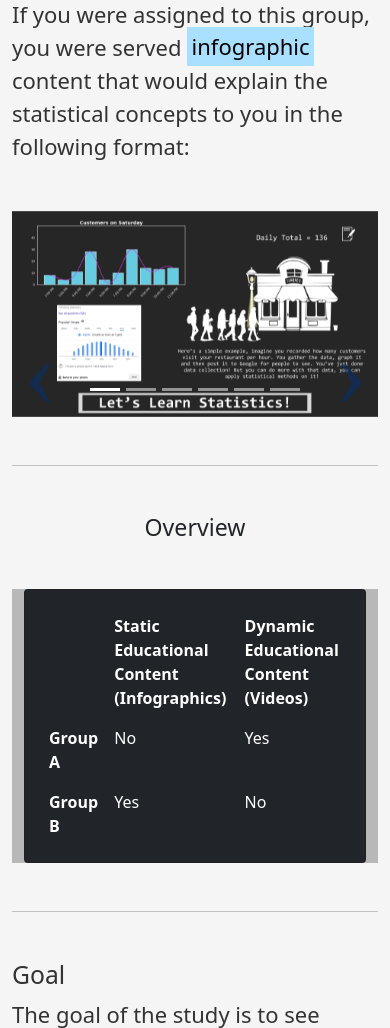
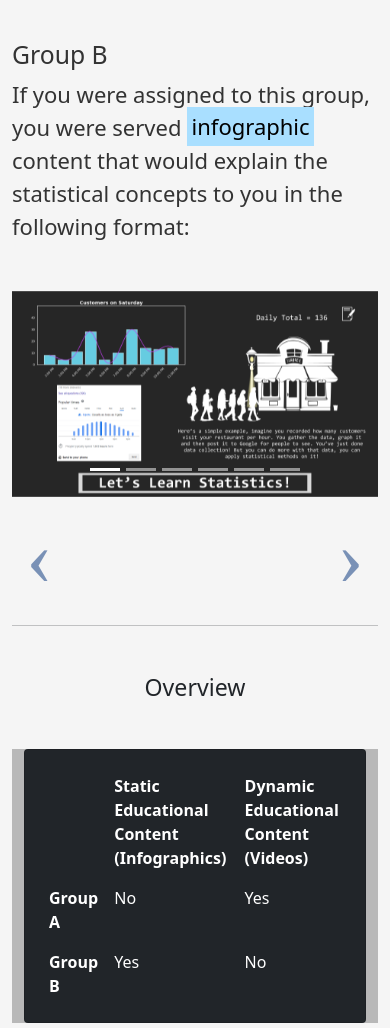
Before and after one commit to CraftInsights/FastAPIResearchStudy, a FastAPI app: page /debrief in a window 390 px wide. Shown: the part 1574-2602 px from the top of the page. Run offline with FastAPI, Linux system fonts and the light colour scheme.

Commit message:
Added media query and small changes to a few templates

```diff
--- a/assets/css/main.css
+++ b/assets/css/main.css
@@ -102,3 +102,18 @@ mark {
 .carousel-control-next-icon:before {
     content: '\203a'; /* Right-pointing arrow for next */
 }
+
+@media (max-width: 48rem) { /* Adjust breakpoint as needed */
+    .custom-carousel .carousel-control-prev,
+    .custom-carousel .carousel-control-next {
+        top: auto; /* Remove the top positioning */
+        bottom: -2rem; /* Position the controls below the carousel */
+    }
+    .custom-carousel .carousel-control-prev-icon:before,
+    .custom-carousel .carousel-control-next-icon:before {
+        font-size: 5rem; /* Adjust the font size for mobile view */
+    }
+    .custom-carousel {
+        margin-bottom: 8rem; /* Add space below the carousel */
+    }
+}
--- a/templates/debrief.html
+++ b/templates/debrief.html
@@ -1,7 +1,6 @@
 {% extends "base.html" %}
 
 {% block content %}
-
     <!-- Content -->
     <main class="container">
         <div class="col-md-12">
@@ -33,7 +32,7 @@
                 <h2>Group A</h2>
                 <p class="mb-5">If you were assigned to this group, you were served <mark class="bg-highlight">video</mark> content that would explain the statistical concepts to you to you in the following format:</p> <!-- Added spacing here -->
 
-                <div id="videoCarousel" class="carousel slide" data-bs-ride="carousel" data-bs-wrap="true">
+                <div id="videoCarousel" class="carousel slide custom-carousel" data-bs-ride="carousel" data-bs-wrap="true">
                 <div class="carousel-indicators">
                     <button type="button" data-bs-target="#videoCarousel" data-bs-slide-to="0" class="active" aria-current="true" aria-label="Slide 1"></button>
                     <button type="button" data-bs-target="#videoCarousel" data-bs-slide-to="1" aria-label="Slide 2"></button>
@@ -80,14 +79,14 @@
                 <h2 class="mt-5">Group B</h2>
                 <p class="mb-5">If you were assigned to this group, you were served <mark class="bg-highlight">infographic</mark> content that would explain the statistical concepts to you in the following format:</p> <!-- Added spacing here -->
 
-                <div id="carouselExampleIndicators" class="carousel slide" data-bs-ride="carousel" data-bs-wrap="true">
+                <div id="infographicCarousel" class="carousel slide custom-carousel" data-bs-ride="carousel" data-bs-wrap="true">
                     <div class="carousel-indicators">
-                        <button type="button" data-bs-target="#carouselExampleIndicators" data-bs-slide-to="0" class="active" aria-current="true" aria-label="Slide 1"></button>
-                        <button type="button" data-bs-target="#carouselExampleIndicators" data-bs-slide-to="1" aria-label="Slide 2"></button>
-                        <button type="button" data-bs-target="#carouselExampleIndicators" data-bs-slide-to="2" aria-label="Slide 3"></button>
-                        <button type="button" data-bs-target="#carouselExampleIndicators" data-bs-slide-to="3" aria-label="Slide 4"></button>
-                        <button type="button" data-bs-target="#carouselExampleIndicators" data-bs-slide-to="4" aria-label="Slide 5"></button>
-                        <button type="button" data-bs-target="#carouselExampleIndicators" data-bs-slide-to="5" aria-label="Slide 6"></button>
+                        <button type="button" data-bs-target="#infographicCarousel" data-bs-slide-to="0" class="active" aria-current="true" aria-label="Slide 1"></button>
+                        <button type="button" data-bs-target="#infographicCarousel" data-bs-slide-to="1" aria-label="Slide 2"></button>
+                        <button type="button" data-bs-target="#infographicCarousel" data-bs-slide-to="2" aria-label="Slide 3"></button>
+                        <button type="button" data-bs-target="#infographicCarousel" data-bs-slide-to="3" aria-label="Slide 4"></button>
+                        <button type="button" data-bs-target="#infographicCarousel" data-bs-slide-to="4" aria-label="Slide 5"></button>
+                        <button type="button" data-bs-target="#infographicCarousel" data-bs-slide-to="5" aria-label="Slide 6"></button>
                     </div>
                     <div class="carousel-inner">
                         <div class="carousel-item active">
@@ -109,11 +108,11 @@
                             <img src="../assets/infographics/infographic5b.png" class="d-block w-100" alt="Infographic 5b">
                         </div>
                     </div>
-                    <button class="carousel-control-prev" type="button" data-bs-target="#carouselExampleIndicators" data-bs-slide="prev">
+                    <button class="carousel-control-prev" type="button" data-bs-target="#infographicCarousel" data-bs-slide="prev">
                         <span class="carousel-control-prev-icon" aria-hidden="true"></span>
                         <span class="visually-hidden">Previous</span>
                     </button>
-                    <button class="carousel-control-next" type="button" data-bs-target="#carouselExampleIndicators" data-bs-slide="next">
+                    <button class="carousel-control-next" type="button" data-bs-target="#infographicCarousel" data-bs-slide="next">
                         <span class="carousel-control-next-icon" aria-hidden="true"></span>
                         <span class="visually-hidden">Next</span>
                     </button>
--- a/templates/infographic1.html
+++ b/templates/infographic1.html
@@ -11,7 +11,7 @@
         <div class="row justify-content-center">
             <div class="col-md-8 text-center">
                 <!-- Title above the infographic -->
-                <h2 class="fw-bolder mb-4">Welcome To The Study!</h2>
+                <h2 class="fw-bolder mb-4">Enjoy the Journey!</h2>
                 <!-- Display the infographic. Adjust the src attribute to point to the correct infographic image. -->
                 <img src="/assets/infographics/infographic1.png" alt="Infographic 1" class="img-fluid" id="infographicImg">
                 <!-- Button to make the infographic full screen -->
--- a/templates/video1.html
+++ b/templates/video1.html
@@ -12,7 +12,7 @@
         <div class="row justify-content-center">
             <div class="col-md-8 text-center">
                 <!-- Title above the infographic -->
-                <h2 class="fw-bolder mb-4">Welcome To The Study!</h2>
+                <h2 class="fw-bolder mb-4">Enjoy the Journey!</h2>
                 <video controls width="100%">
                     <source src="/assets/videos/video1.mp4" type="video/mp4">
                     Your browser does not support the video tag.
```
